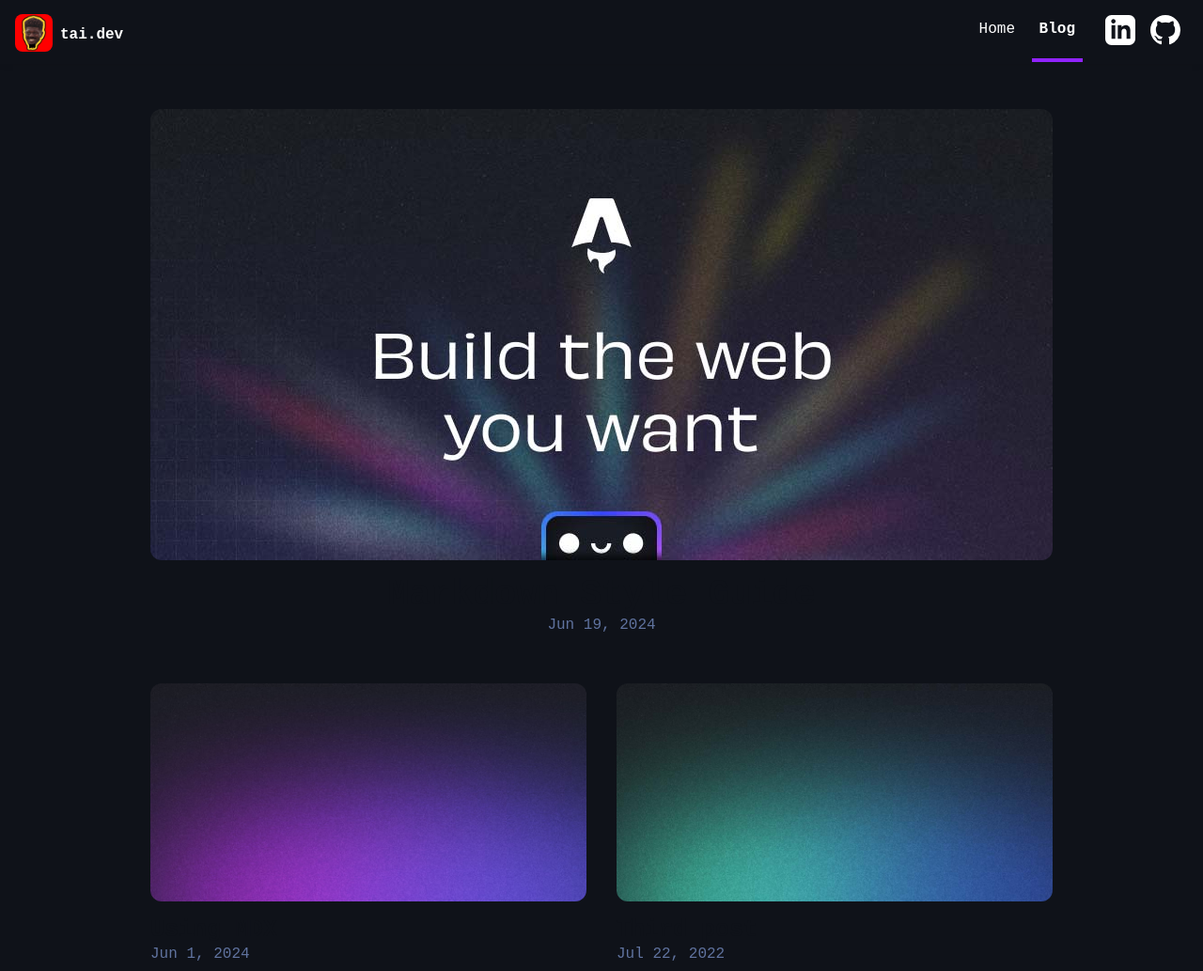
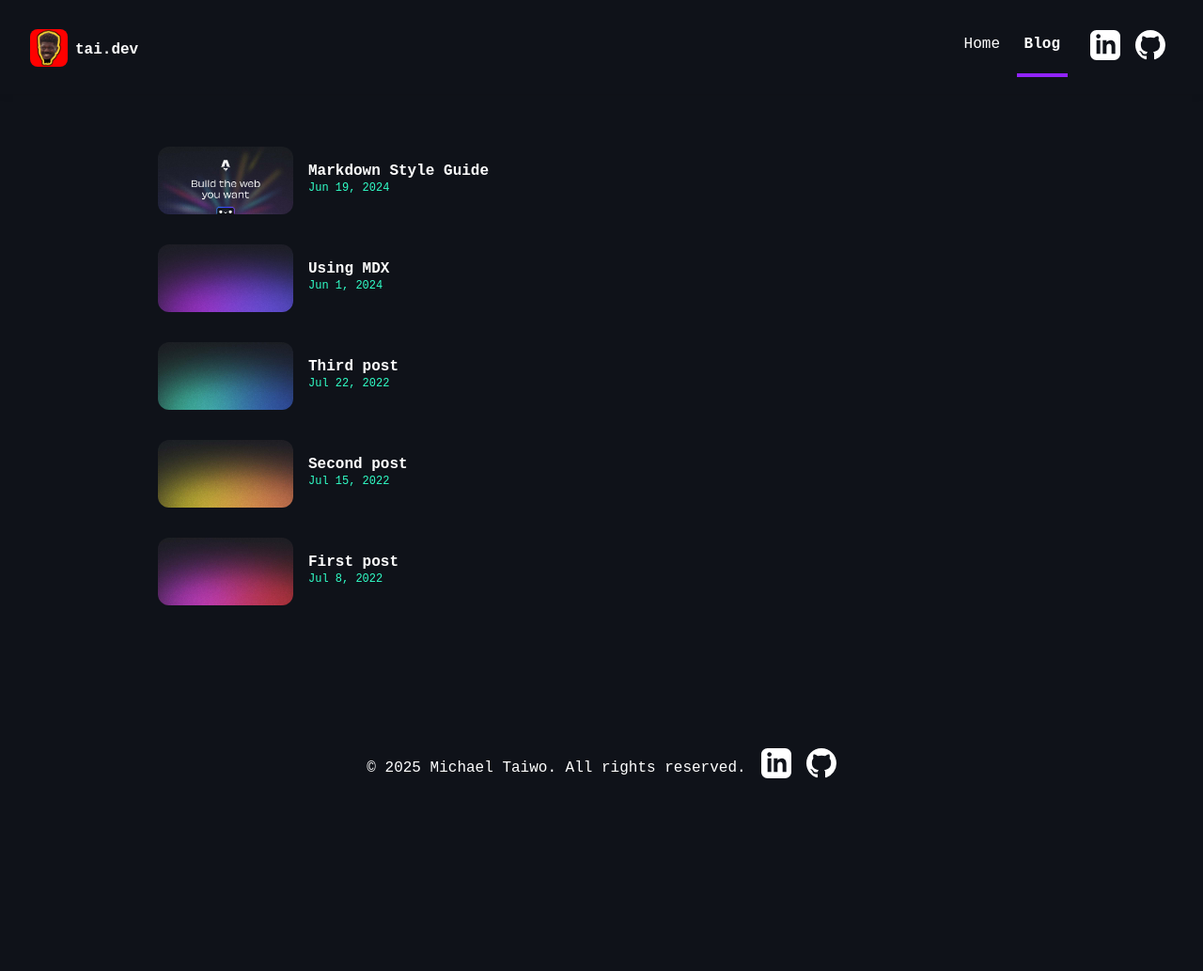
Before and after one commit to Taiwonator/michael-taiwo, an Astro site: page /blog in a window 1280 px wide. Shown: the top 1033 px of the page at 94% size. After the commit the page ends 934 px from the top, so only its background shows below. Built offline with nearby package versions, Linux system fonts and the light colour scheme; Astro itself is replaced by a stand-in of ours.

Commit message:
feat: more styling

```diff
--- a/package.json
+++ b/package.json
@@ -10,6 +10,7 @@
   },
   "dependencies": {
     "@astrojs/mdx": "^4.2.6",
+    "@astrojs/react": "^4.2.7",
     "@astrojs/rss": "^4.0.11",
     "@astrojs/sitemap": "^3.3.1",
     "astro": "^5.7.11"
--- a/src/components/Footer.astro
+++ b/src/components/Footer.astro
@@ -38,18 +38,28 @@ const today = new Date();
 		background: rgb(var(--black));
 		color: rgb(var(--white));
 		text-align: center;
+		display: flex;
+		align-items: center;
+		justify-content: center;
+		gap: 1em;
 	}
 	.social-links {
 		display: flex;
 		justify-content: center;
 		gap: 1em;
-		margin-top: 1em;
 	}
 	.social-links a {
 		text-decoration: none;
 		color: rgb(var(--white));
 	}
 	.social-links a:hover {
-		color: var(--accent);
+		color: var(--primary);
+	}
+
+	@media (max-width: 720px) {
+		footer {
+			flex-direction: column;
+			padding: 1em;
+		}
 	}
 </style>
--- a/src/components/Header.astro
+++ b/src/components/Header.astro
@@ -50,7 +50,7 @@ import HeaderLink from "./HeaderLink.astro";
 <style>
 	header {
 		margin: 0;
-		padding: 0 1em;
+		padding: 1em 2em;
 		background: rgb(var(--black));
 		box-shadow: 0 2px 8px rgba(var(--black), 5%);
 	}
@@ -76,7 +76,7 @@ import HeaderLink from "./HeaderLink.astro";
 	}
 	nav a.active {
 		text-decoration: none;
-		border-bottom-color: var(--accent);
+		border-bottom-color: var(--primary);
 	}
 	.title-wrapper {
 		display: flex;
@@ -117,7 +117,7 @@ import HeaderLink from "./HeaderLink.astro";
 		display: flex;
 	}
 	.social-links a:hover {
-		color: var(--accent);
+		color: var(--primary);
 	}
 	@media (max-width: 720px) {
 		nav {
--- a/src/layouts/BlogPost.astro
+++ b/src/layouts/BlogPost.astro
@@ -1,11 +1,11 @@
 ---
-import type { CollectionEntry } from 'astro:content';
-import BaseHead from '../components/BaseHead.astro';
-import Header from '../components/Header.astro';
-import Footer from '../components/Footer.astro';
-import FormattedDate from '../components/FormattedDate.astro';
+import type { CollectionEntry } from "astro:content";
+import BaseHead from "../components/BaseHead.astro";
+import Header from "../components/Header.astro";
+import Footer from "../components/Footer.astro";
+import FormattedDate from "../components/FormattedDate.astro";
 
-type Props = CollectionEntry<'blog'>['data'];
+type Props = CollectionEntry<"blog">["data"];
 
 const { title, description, pubDate, updatedDate, heroImage } = Astro.props;
 ---
@@ -25,15 +25,15 @@ const { title, description, pubDate, updatedDate, heroImage } = Astro.props;
 			.hero-image img {
 				display: block;
 				margin: 0 auto;
-				border-radius: 12px;
-				box-shadow: var(--box-shadow);
+				outline: 4px solid var(--primary);
+				outline-offset: -4px;
 			}
 			.prose {
 				width: 720px;
 				max-width: calc(100% - 2em);
 				margin: auto;
 				padding: 1em;
-				color: rgb(var(--gray-dark));
+				color: rgb(var(--white));
 			}
 			.title {
 				margin-bottom: 1em;
@@ -46,7 +46,7 @@ const { title, description, pubDate, updatedDate, heroImage } = Astro.props;
 			}
 			.date {
 				margin-bottom: 0.5em;
-				color: rgb(var(--gray));
+				color: var(--secondary);
 			}
 			.last-updated-on {
 				font-style: italic;
@@ -59,7 +59,16 @@ const { title, description, pubDate, updatedDate, heroImage } = Astro.props;
 		<main>
 			<article>
 				<div class="hero-image">
-					{heroImage && <img width={1020} height={510} src={heroImage} alt="" />}
+					{
+						heroImage && (
+							<img
+								width={1020}
+								height={510}
+								src={heroImage}
+								alt=""
+							/>
+						)
+					}
 				</div>
 				<div class="prose">
 					<div class="title">
@@ -68,7 +77,8 @@ const { title, description, pubDate, updatedDate, heroImage } = Astro.props;
 							{
 								updatedDate && (
 									<div class="last-updated-on">
-										Last updated on <FormattedDate date={updatedDate} />
+										Last updated on{" "}
+										<FormattedDate date={updatedDate} />
 									</div>
 								)
 							}
--- a/src/pages/blog/index.astro
+++ b/src/pages/blog/index.astro
@@ -1,12 +1,12 @@
 ---
-import BaseHead from '../../components/BaseHead.astro';
-import Header from '../../components/Header.astro';
-import Footer from '../../components/Footer.astro';
-import { SITE_TITLE, SITE_DESCRIPTION } from '../../consts';
-import { getCollection } from 'astro:content';
-import FormattedDate from '../../components/FormattedDate.astro';
+import BaseHead from "../../components/BaseHead.astro";
+import Header from "../../components/Header.astro";
+import Footer from "../../components/Footer.astro";
+import { SITE_TITLE, SITE_DESCRIPTION } from "../../consts";
+import { getCollection } from "astro:content";
+import FormattedDate from "../../components/FormattedDate.astro";
 
-const posts = (await getCollection('blog')).sort(
+const posts = (await getCollection("blog")).sort(
 	(a, b) => b.data.pubDate.valueOf() - a.data.pubDate.valueOf(),
 );
 ---
@@ -20,53 +20,48 @@ const posts = (await getCollection('blog')).sort(
 				width: 960px;
 			}
 			ul {
-				display: flex;
-				flex-wrap: wrap;
-				gap: 2rem;
+				display: grid;
+				gap: 1rem;
 				list-style-type: none;
 				margin: 0;
 				padding: 0;
-			}
-			ul li {
-				width: calc(50% - 1rem);
 			}
 			ul li * {
 				text-decoration: none;
 				transition: 0.2s ease;
 			}
-			ul li:first-child {
-				width: 100%;
-				margin-bottom: 1rem;
-				text-align: center;
-			}
-			ul li:first-child img {
-				width: 100%;
-			}
-			ul li:first-child .title {
-				font-size: 2.369rem;
-			}
 			ul li img {
-				margin-bottom: 0.5rem;
 				border-radius: 12px;
 			}
 			ul li a {
-				display: block;
+				display: flex;
+				align-items: center;
+				gap: 1rem;
+				padding: 0.5rem;
+				border-radius: 12px;
+			}
+			ul li a:hover,
+			ul li a:focus {
+				background-color: rgba(var(--white), 0.05);
 			}
 			.title {
 				margin: 0;
-				color: rgb(var(--black));
+				color: rgb(var(--white));
 				line-height: 1;
 			}
 			.date {
 				margin: 0;
-				color: rgb(var(--gray));
+				color: var(--secondary);
+				font-size: 0.75rem;
 			}
-			ul li a:hover h4,
+			ul li a:hover h4 {
+				color: rgb(var(--primary));
+			}
 			ul li a:hover .date {
-				color: rgb(var(--accent));
+				color: rgb(var(--white));
 			}
 			ul a:hover img {
-				box-shadow: var(--box-shadow);
+				outline: 4px solid var(--primary);
 			}
 			@media (max-width: 720px) {
 				ul {
@@ -75,12 +70,6 @@ const posts = (await getCollection('blog')).sort(
 				ul li {
 					width: 100%;
 					text-align: center;
-				}
-				ul li:first-child {
-					margin-bottom: 0;
-				}
-				ul li:first-child .title {
-					font-size: 1.563em;
 				}
 			}
 		</style>
@@ -92,13 +81,22 @@ const posts = (await getCollection('blog')).sort(
 				<ul>
 					{
 						posts.map((post) => (
-							<li>
+							<li class="post">
 								<a href={`/blog/${post.id}/`}>
-									<img width={720} height={360} src={post.data.heroImage} alt="" />
-									<h4 class="title">{post.data.title}</h4>
-									<p class="date">
-										<FormattedDate date={post.data.pubDate} />
-									</p>
+									<img
+										width={720 / 5}
+										height={360 / 5}
+										src={post.data.heroImage}
+										alt=""
+									/>
+									<div class="post-content">
+										<h4 class="title">{post.data.title}</h4>
+										<p class="date">
+											<FormattedDate
+												date={post.data.pubDate}
+											/>
+										</p>
+									</div>
 								</a>
 							</li>
 						))
--- a/src/pages/index.astro
+++ b/src/pages/index.astro
@@ -2,6 +2,7 @@
 import BaseHead from "../components/BaseHead.astro";
 import Header from "../components/Header.astro";
 import Footer from "../components/Footer.astro";
+import Snake from "../components/Snake.astro";
 import { SITE_TITLE, SITE_DESCRIPTION } from "../consts";
 ---
 
@@ -20,6 +21,11 @@ import { SITE_TITLE, SITE_DESCRIPTION } from "../consts";
 </html>
 
 <style>
+	main {
+		height: 60vh;
+		display: grid;
+		place-content: center;
+	}
 	.title {
 		text-align: center;
 	}
--- a/src/styles/global.css
+++ b/src/styles/global.css
@@ -5,8 +5,10 @@
  */
 
 :root {
-	--accent: #9123ff;
-	--accent-dark: #3e0148;
+	--primary: #9123ff;
+	--primary-dark: #0d0018;
+	--secondary: #31ffc8;
+	--secondary-dark: #03815b;
 	--white: 255, 255, 255;
 	--black: 15, 18, 25;
 	--gray: 96, 115, 159;
@@ -78,12 +80,9 @@ h3 {
 	font-size: 1.953em;
 }
 
-h4 {
-	font-size: 1.563em;
-}
-
+h4,
 h5 {
-	font-size: 1.25em;
+	font-size: 1em;
 }
 
 strong,
@@ -92,11 +91,11 @@ b {
 }
 
 a {
-	color: var(--accent);
+	color: var(--primary);
 }
 
 a:hover {
-	color: var(--accent);
+	color: var(--primary);
 }
 
 p {
@@ -128,8 +127,9 @@ img {
 
 code {
 	padding: 2px 5px;
-	background-color: rgb(var(--gray-light));
+	background-color: var(--secondary);
 	border-radius: 2px;
+	color: rgb(var(--black));
 }
 
 pre {
@@ -142,7 +142,7 @@ pre>code {
 }
 
 blockquote {
-	border-left: 4px solid var(--accent);
+	border-left: 4px solid var(--primary);
 	padding: 0 0 0 20px;
 	margin: 0px;
 	font-size: 1.333em;
```
Also changed, not shown: 1 other file.
